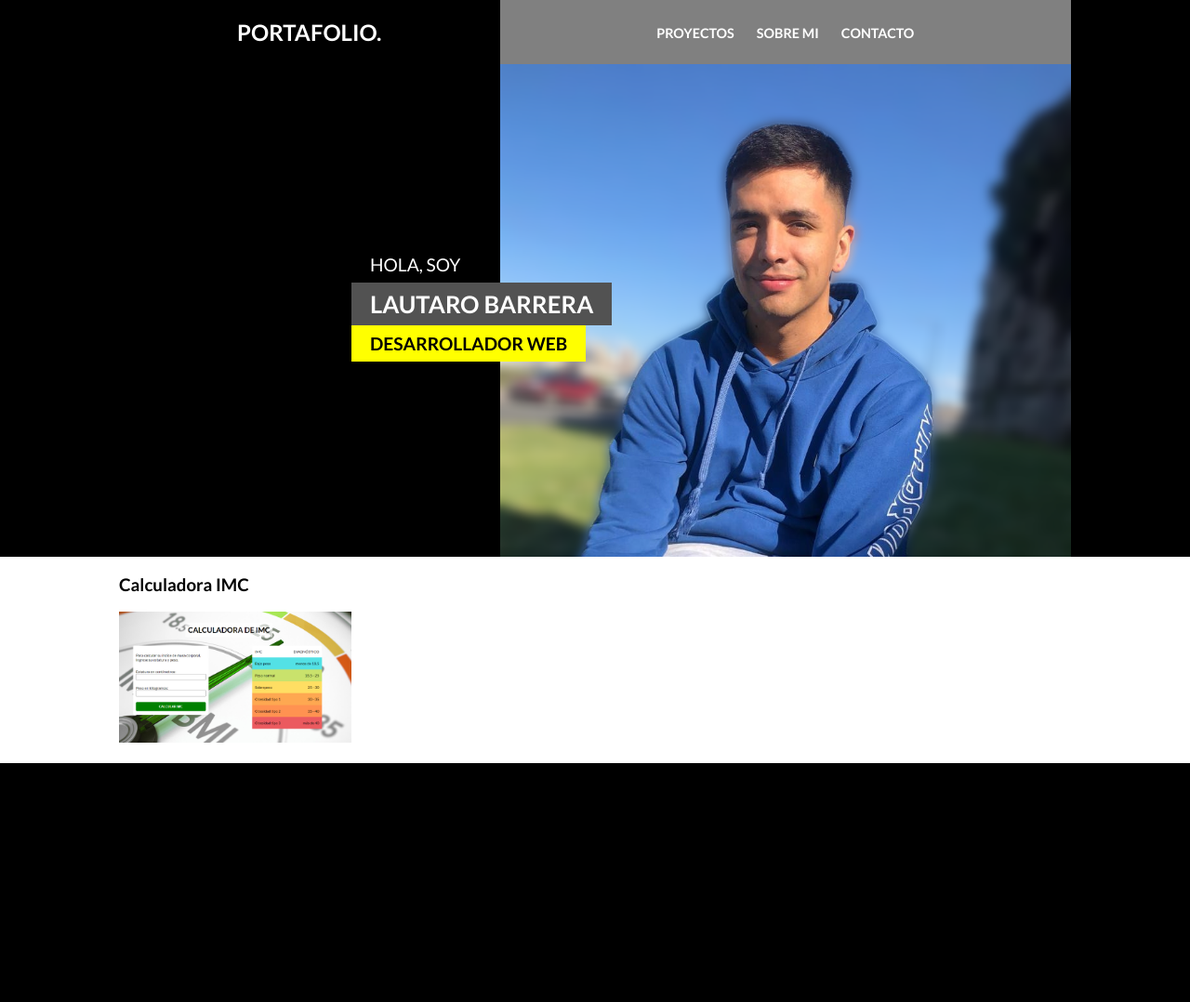
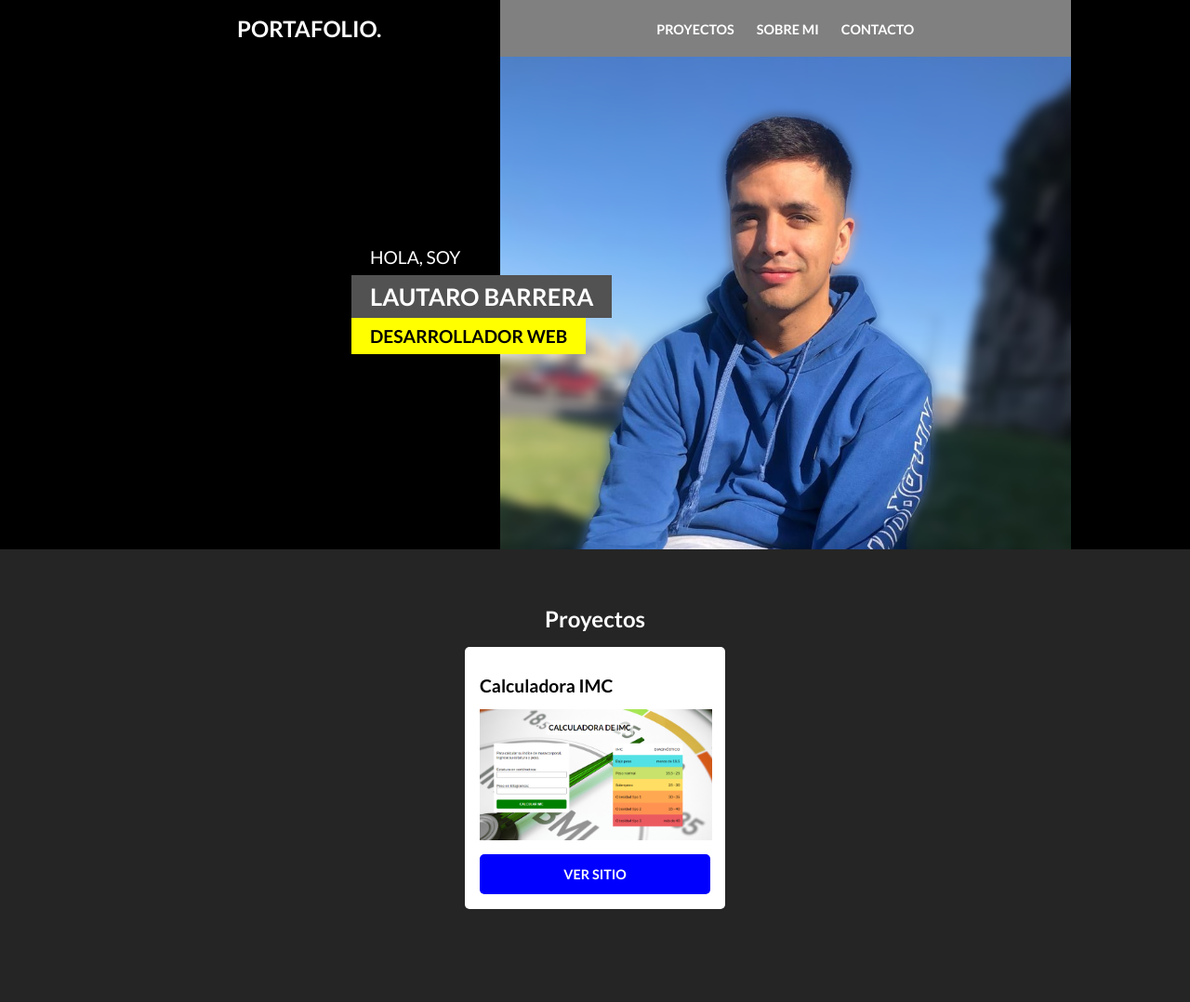
Before and after one commit to lautarobarrera10/lautarobarrera, a PHP site: page / in a window 1280 px wide. Shown: the whole page at 93% size. Before the commit the page ends 821 px from the top, so only its background shows below. Run offline with PHP 8.4, Linux system fonts and the light colour scheme.

Commit message:
creando estilos de los proyectos

```diff
--- a/views/assets/css/mobile.css
+++ b/views/assets/css/mobile.css
@@ -1,3 +1,9 @@
+* {
+    margin: 0;
+    padding: 0;
+    box-sizing: border-box;
+}
+
 body {
     margin: 0 auto;
     padding: 0;
@@ -10,14 +16,27 @@ section {
     max-width: 1024px;
 }
 
+h2 {
+    text-align: center;
+    color: white;
+    padding-block: 16px;
+}
+
+h2.title-section {
+    padding-top: 60px;
+}
+
 .portada-container {
     background-color: black;
+}
+
+.proyectos-section-container {
+    background-color: #252525;
 }
 
 a {
     font-size: 0.9rem;
     text-decoration: none;
-    color: white;
 }
 
 a:hover {
@@ -121,13 +140,40 @@ ul {
 
 .nav ul li {
     margin: 0 12px;
+    padding-block: 16px;
     list-style: none;
     font-weight: 600;
     text-transform: uppercase;
 }
 
+.proyectos {
+    padding-bottom: 100px;
+}
+
 .proyecto {
+    margin: 0 auto;
+    padding: 16px;
     background-color: white;
+    width: 280px;
+    border-radius: 5px;
+}
+
+.proyecto h3 {
+    margin-block: 14px;
+    font-size: 1.2rem;
+}
+
+.proyecto .button {
+    font-weight: bold;
+    padding: 13px;
+    display: block;
+    margin-top: 12px;
+    width: 100%;
+    text-transform: uppercase;
+    background-color: blue;
+    border-radius: 5px;
+    color: white;
+    text-align: center;
 }
 
 .img-container {
--- a/views/inicio.php
+++ b/views/inicio.php
@@ -32,14 +32,17 @@
         </nav>
     </section>
     </div>
+    <div class="proyectos-section-container">
     <section class="proyectos">
+        <h2 class="title-section">Proyectos</h2>
         <div class="proyecto">
             <h3>Calculadora IMC</h3>
             <div class="img-container">
                 <img src="./views/assets/images/calculadora.png" alt="">
             </div>
-            <a href="https://lautarobarrera10.github.io/calculadora-imc/" target="_blank">Ver sitio</a>
+            <a class="button" href="https://lautarobarrera10.github.io/calculadora-imc/" target="_blank">Ver sitio</a>
         </div>
     </section>
+    </div>
 </body>
 </html>
```
